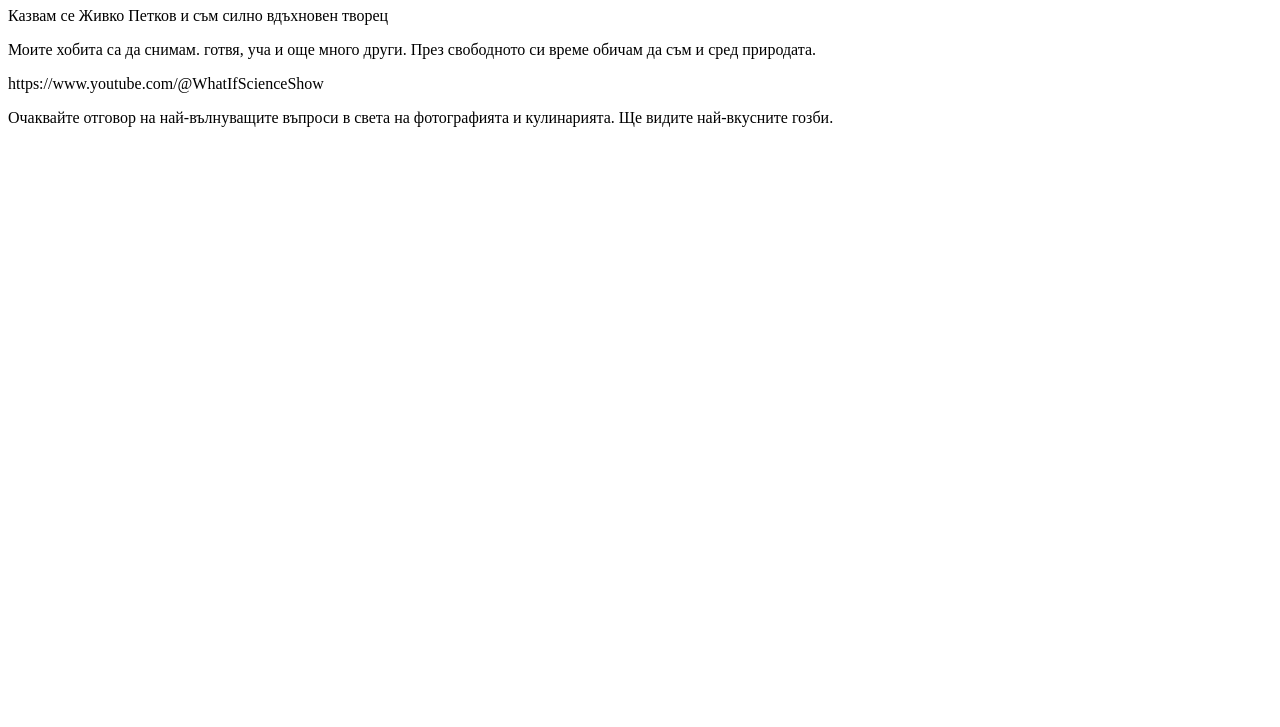
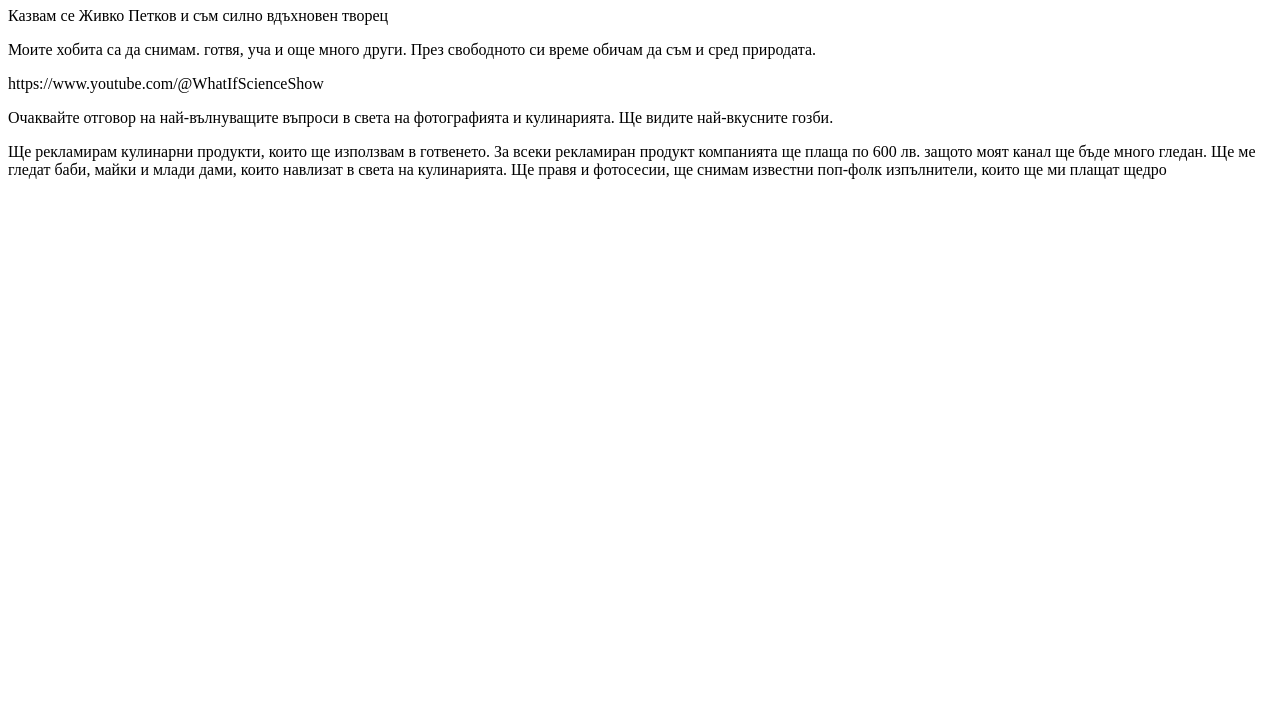
Before and after one commit to PetarNK01/stu2001321069, a plain HTML site: page index.html in a window 1280 px wide. Shown: the part 73-800 px from the top of the page. Drawn offline with Linux system fonts and the light colour scheme.

Commit message:
Add price for content

```diff
--- a/index.html
+++ b/index.html
@@ -39,5 +39,13 @@
 	</p>
     </div>
 
+    <!-- примерно остойностяване на вашите услуги -->
+    <div>
+    	<p>
+	 Ще рекламирам кулинарни продукти, които ще използвам в готвенето. За всеки рекламиран продукт компанията ще плаща по 600 лв. защото моят канал ще бъде много гледан. Ще ме гледат баби, майки и млади дами, които навлизат в света на кулинарията. Ще правя и фотосесии, ще снимам
+известни поп-фолк изпълнители, които ще ми плащат щедро
+	</p>
+    </div>
+
 </body>
 </html>
```
